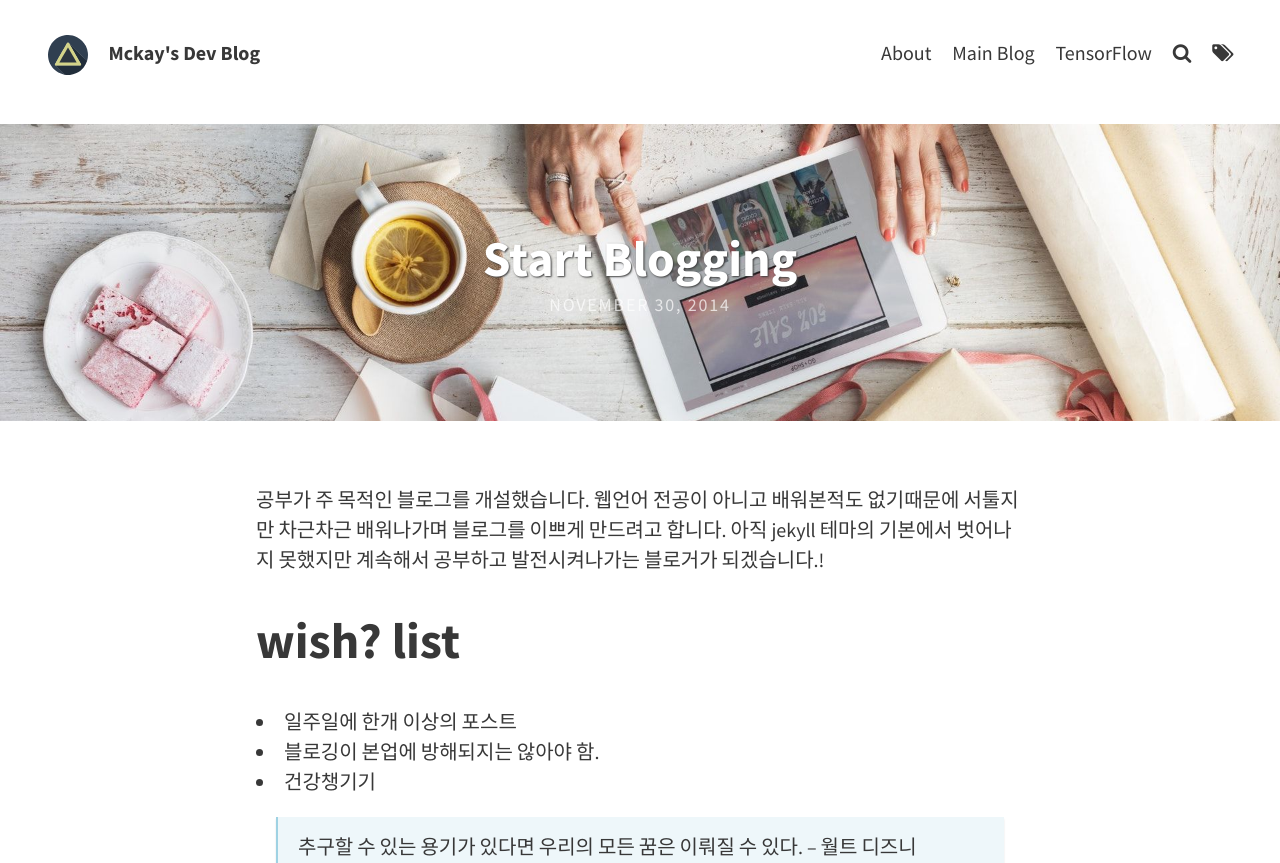
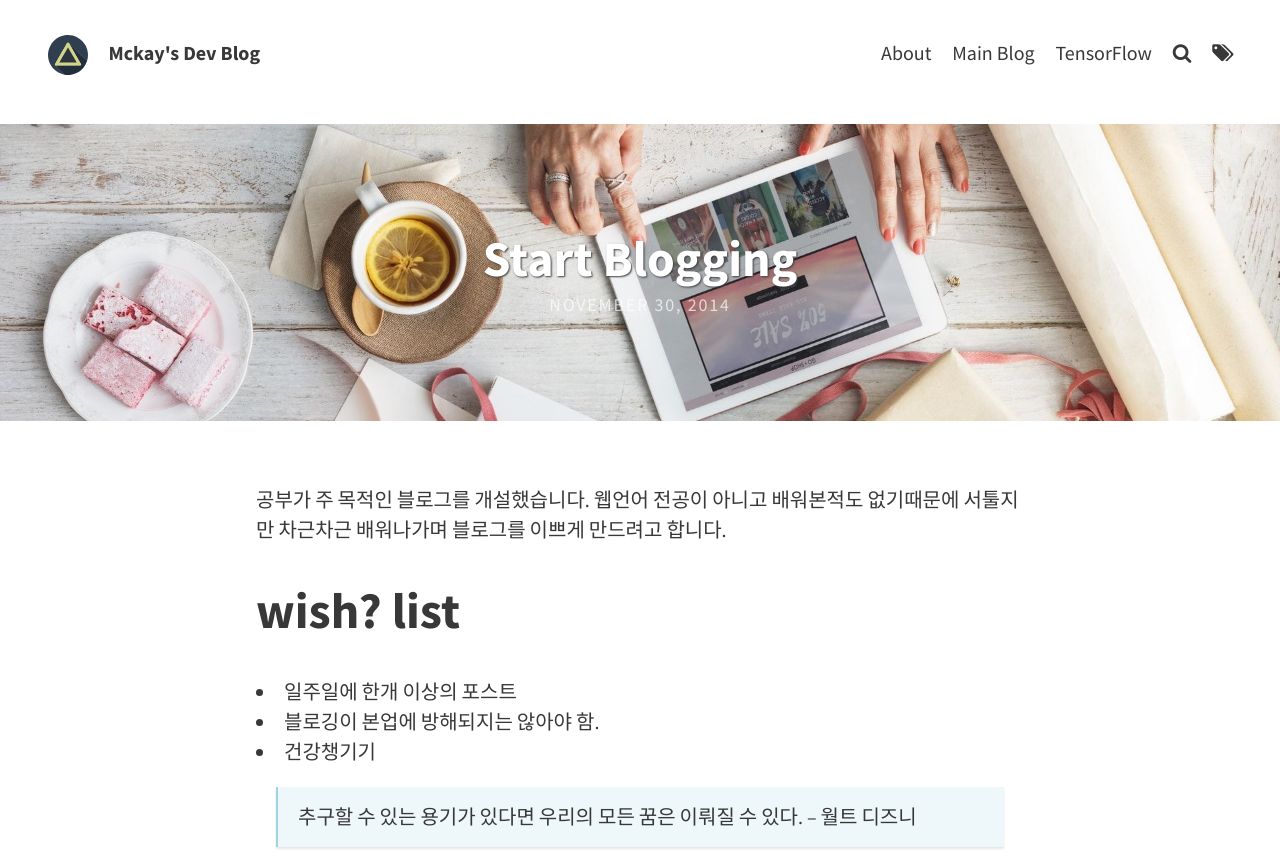
Before and after one commit to mckaydev/mckaydev.github.io, a Jekyll site: the page built from _posts/2014-11-30-start-blogging.md, in a window 1280 px wide, cut to the strip 0-863 px from the top of the page. Built offline with Jekyll 4.4.1, drawn with Linux system fonts in a browser that asks for light colours.

Commit message:
grade update

```diff
--- a/_posts/2014-11-30-start-blogging.md
+++ b/_posts/2014-11-30-start-blogging.md
@@ -7,7 +7,7 @@ excerpt_separator: <!--more-->
 tags: [Free Article]
 ---
 
-공부가 주 목적인 블로그를 개설했습니다. 웹언어 전공이 아니고 배워본적도 없기때문에 서툴지만 차근차근 배워나가며 블로그를 이쁘게 만드려고 합니다. 아직 jekyll 테마의 기본에서 벗어나지 못했지만 계속해서 공부하고 발전시켜나가는 블로거가 되겠습니다.!
+공부가 주 목적인 블로그를 개설했습니다. 웹언어 전공이 아니고 배워본적도 없기때문에 서툴지만 차근차근 배워나가며 블로그를 이쁘게 만드려고 합니다.
 
 
 
```
Also changed, not shown: 1 other file.
